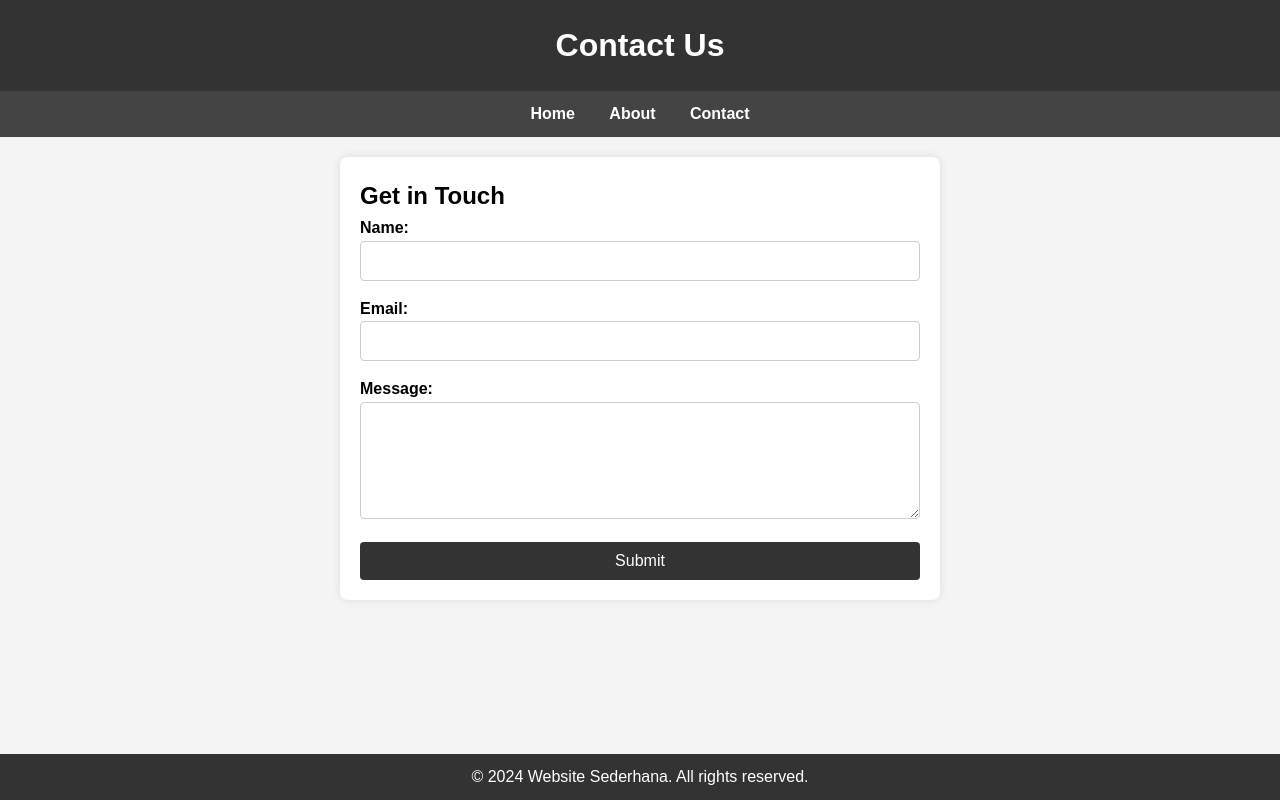
After one commit to jagoanindo/ProjectSolution, a PHP site: page /contact.html in a window 1280 px wide. The commit adds this page. Run offline with PHP 8.4, Linux system fonts and the light colour scheme.

Commit message:
tugas 28 Agustus 2024

```diff
--- /dev/null
+++ b/contact.html
@@ -0,0 +1,47 @@
+<!DOCTYPE html>
+<html lang="en">
+<head>
+    <meta charset="UTF-8">
+    <meta name="viewport" content="width=device-width, initial-scale=1.0">
+    <title>Contact Us</title>
+    <link rel="stylesheet" href="styles.css">
+</head>
+<body>
+
+    <header>
+        <h1>Contact Us</h1>
+    </header>
+
+    <nav>
+        <a href="index.html">Home</a>
+        <a href="about.html">About</a>
+        <a href="contact.html">Contact</a>
+    </nav>
+
+    <main>
+        <section>
+            <h2>Get in Touch</h2>
+            <form id="contact-form">
+                <div class="form-group">
+                    <label for="name">Name:</label>
+                    <input type="text" id="name" name="name" required>
+                </div>
+                <div class="form-group">
+                    <label for="email">Email:</label>
+                    <input type="email" id="email" name="email" required>
+                </div>
+                <div class="form-group">
+                    <label for="message">Message:</label>
+                    <textarea id="message" name="message" rows="5" required></textarea>
+                </div>
+                <button type="submit">Submit</button>
+            </form>
+        </section>
+    </main>
+
+    <footer>
+        <p>&copy; 2024 Website Sederhana. All rights reserved.</p>
+    </footer>
+
+</body>
+</html>
--- a/styles.css
+++ b/styles.css
@@ -1,47 +1,124 @@
+/* General Reset */
+* {
+    margin: 0;
+    padding: 0;
+    box-sizing: border-box;
+}
+
 body {
     font-family: Arial, sans-serif;
-    background-color: #f0f0f0;
-    margin: 0;
-    padding: 0;
-}
-p {
-    color: red;
+    line-height: 1.6;
+    display: flex;
+    flex-direction: column;
+    min-height: 100vh;
 }
 
-/* Selektor Kelas: Mengubah latar belakang dari div dengan kelas "container" menjadi kuning */
-.container {
-    background-color: yellow;
+/* Header and Navigation */
+header {
+    background-color: #333;
+    color: white;
+    padding: 20px;
+    text-align: center;
 }
 
-/* Selektor ID: Mengubah warna teks paragraf dengan ID "highlight" menjadi oranye dan ukurannya menjadi 20px */
-#highlight {
-    color: orange;
-    font-size: 20px;
+nav {
+    background-color: #444;
+    padding: 10px;
+    text-align: center;
 }
 
-/* Selektor Atribut: Mengubah warna teks dari tautan <a> menjadi biru ketika pengguna mengarahkan kursor (hover) */
-a:hover {
-    color: blue;
+nav a {
+    color: white;
+    margin: 0 15px;
+    text-decoration: none;
+    font-weight: bold;
 }
 
-/* Mengatur beberapa gaya dasar lainnya */
-body {
-    font-family: Arial, sans-serif;
-    background-color: #f4f4f4;
-    margin: 0;
-    padding: 20px;
+nav a:hover {
+    text-decoration: underline;
 }
 
-h1 {
-    color: #333;
-    text-align: center;
-    margin-top: 50px;
+/* Main content styling */
+main {
+    flex: 1;
+    padding: 20px;
+    background-color: #f4f4f4;
 }
 
-.container {
+section {
+    max-width: 600px;
+    margin: 0 auto;
+    background-color: white;
+    padding: 20px;
+    box-shadow: 0 0 10px rgba(0, 0, 0, 0.1);
     border-radius: 8px;
-    box-shadow: 0 0 10px rgba(0, 0, 0, 0.1);
-    max-width: 800px;
-    margin: 50px auto;
-    padding: 20px;
 }
+
+/* Form Styling */
+form {
+    display: flex;
+    flex-direction: column;
+}
+
+.form-group {
+    margin-bottom: 15px;
+}
+
+label {
+    margin-bottom: 5px;
+    font-weight: bold;
+}
+
+input[type="text"],
+input[type="email"],
+textarea {
+    width: 100%;
+    padding: 10px;
+    border: 1px solid #ccc;
+    border-radius: 4px;
+    font-size: 1rem;
+}
+
+textarea {
+    resize: vertical;
+}
+
+button {
+    padding: 10px 20px;
+    background-color: #333;
+    color: white;
+    border: none;
+    border-radius: 4px;
+    cursor: pointer;
+    font-size: 1rem;
+}
+
+button:hover {
+    background-color: #555;
+}
+
+/* Footer Styling */
+footer {
+    background-color: #333;
+    color: white;
+    text-align: center;
+    padding: 10px;
+    margin-top: auto;
+}
+
+/* Responsive Design */
+@media (max-width: 600px) {
+    section {
+        padding: 15px;
+    }
+
+    input[type="text"],
+    input[type="email"],
+    textarea {
+        font-size: 0.9rem;
+    }
+
+    button {
+        font-size: 0.9rem;
+    }
+}
```
Also changed, not shown: about.html (added, +52 -0 lines), index.html (added, +118 -0 lines), styles1.css (added, +47 -0 lines).
